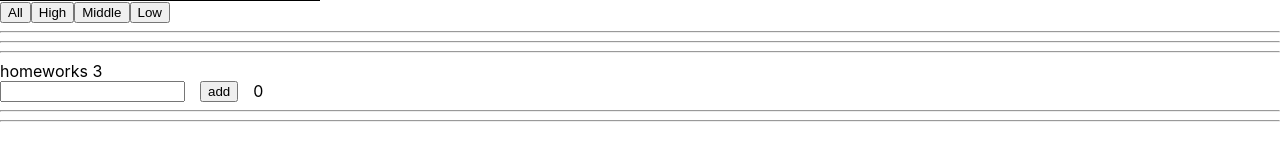
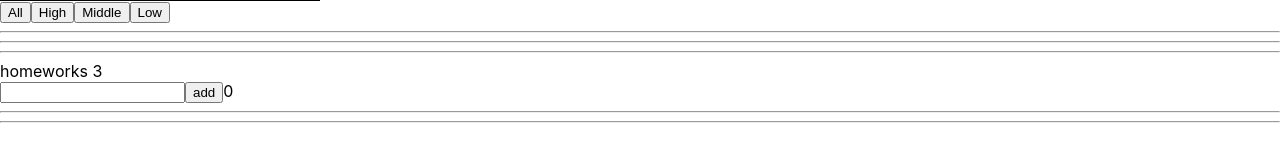
Before and after one commit to Ristretto1/Ignat_Tasks, a React (Create React App) app: page / in a window 1280 px wide. Shown: the part 326-488 px from the top of the page. Built offline with nearby package versions, Linux system fonts and the light colour scheme.

Commit message:
reWork HW3

```diff
--- a/src/p2-homeworks/h3/Greeting.module.css
+++ b/src/p2-homeworks/h3/Greeting.module.css
@@ -1,21 +1,7 @@
-.errorText {
-    color: red;
-    font-weight: bold;
+.someClass {
+
 }
 
 .error {
     border: 1px solid red;
 }
-
-.inputBlock {
-    display: flex;
-}
-
-.errorWrapper {
-    display: flex;
-    flex-direction: column;
-}
-.inputBlock button {
-    margin: 0 15px;
-    align-self: flex-start;
-}
--- a/src/p2-homeworks/h3/Greeting.tsx
+++ b/src/p2-homeworks/h3/Greeting.tsx
@@ -1,33 +1,23 @@
-import React, {ChangeEvent, KeyboardEvent} from 'react'
+import React, {ChangeEvent} from 'react'
 import s from './Greeting.module.css'
 
 type GreetingPropsType = {
     name: string
-    setNameCallback: (e: ChangeEvent<HTMLInputElement>) => void
+    setNameCallback: (e:ChangeEvent<HTMLInputElement>) => void
     addUser: () => void
     error: string
     totalUsers: number
-    onKetPressHandler: (e: KeyboardEvent<HTMLInputElement>) => void
 }
 
 // презентационная компонента (для верстальщика)
 const Greeting: React.FC<GreetingPropsType> = (
-    {name, setNameCallback, addUser, error, totalUsers, onKetPressHandler} // деструктуризация пропсов
-) => {
+    {name, setNameCallback, addUser, error, totalUsers}) => {
     const inputClass = error ? s.error : ''
 
     return (
-        <div className={s.inputBlock}>
-            <div className={s.errorWrapper}>
-                <input value={name}
-                       onChange={setNameCallback}
-                       onKeyPress={onKetPressHandler}
-                       className={inputClass}
-                />
-                <span className={s.errorText}>{error}</span>
-            </div>
-
-
+        <div>
+            <input value={name} onChange={setNameCallback} className={inputClass}/>
+            <span>{error}</span>
             <button onClick={addUser}>add</button>
             <span>{totalUsers}</span>
         </div>
--- a/src/p2-homeworks/h3/GreetingContainer.tsx
+++ b/src/p2-homeworks/h3/GreetingContainer.tsx
@@ -1,4 +1,4 @@
-import React, {ChangeEvent, KeyboardEvent, useState} from 'react'
+import React, {ChangeEvent, useState} from 'react'
 import Greeting from './Greeting'
 import {UserType} from './HW3';
 
@@ -7,33 +7,22 @@ type GreetingContainerPropsType = {
     addUserCallback: (name: string) => void
 }
 
-// более простой и понятный для новичков
-// function GreetingContainer(props: GreetingPropsType) {
+const GreetingContainer: React.FC<GreetingContainerPropsType> = ({users, addUserCallback}) => {
+    const [name, setName] = useState<string>('')
+    const [error, setError] = useState<string>('')
 
-// более современный и удобный для про :)
-// уровень локальной логики
-const GreetingContainer: React.FC<GreetingContainerPropsType> = ({users, addUserCallback}) => { // деструктуризация пропсов
-    const [name, setName] = useState<string>('') // need to fix any
-    const [error, setError] = useState<string>('') // need to fix any
-
-    const setNameCallback = (e: ChangeEvent<HTMLInputElement>) => { // need to fix any
-        setName(e.currentTarget.value) // need to fix
+    const setNameCallback = (e: ChangeEvent<HTMLInputElement>) => {
+        setName(e.currentTarget.value)
     }
-
-    const onKetPressHandler = (e: KeyboardEvent<HTMLInputElement>) => {
-        if (e.key === 'Enter') addUser()
-    }
-
     const addUser = () => {
-        if (name) {
-            setError('')
-            addUserCallback(name)
-            alert(`Hello ${name} !`)
-            setName('')
-        } else {
-            setError('Введите своё имя')
+        if(!name.trim()) {
+            setError('Поле обязательно')
+            return
         }
-
+        setError('')
+        alert(`Hello, ${name}!`)
+        addUserCallback(name)
+        setName('')
     }
 
     const totalUsers = users.length
@@ -45,7 +34,6 @@ const GreetingContainer: React.FC<GreetingContainerPropsType> = ({users, addUser
             addUser={addUser}
             error={error}
             totalUsers={totalUsers}
-            onKetPressHandler={onKetPressHandler}
         />
     )
 }
--- a/src/p2-homeworks/h3/HW3.tsx
+++ b/src/p2-homeworks/h3/HW3.tsx
@@ -12,8 +12,8 @@ export type UserType = {
 function HW3() {
     const [users, setUsers] = useState<Array<UserType>>([]) // need to fix any
 
-    const addUserCallback = (name: string) => { // need to fix any
-        setUsers([...users, {_id: v1(), name:name}]) // need to fix
+    const addUserCallback = (name: string) => {
+        setUsers([...users, {_id: v1(), name: name}]) // need to fix
     }
 
     return (
```
